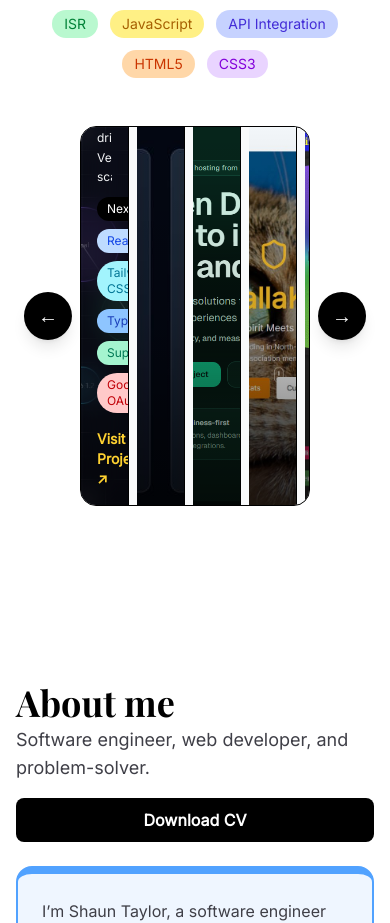
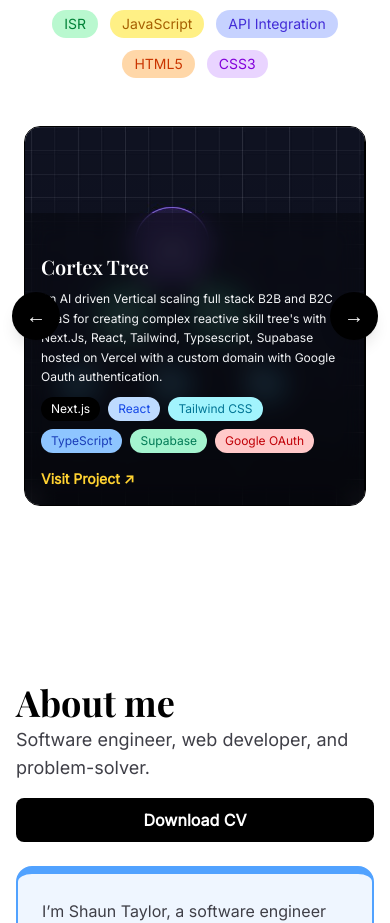
Before and after one commit to Shiro8223/Portfolio, a Next.js app: page / in a window 390 px wide. Shown: the part 1186-2109 px from the top of the page. Built offline with nearby package versions, Linux system fonts and the light colour scheme.

Commit message:
mobile projects

```diff
--- a/components/Projects.jsx
+++ b/components/Projects.jsx
@@ -184,7 +184,7 @@
         ))}
       </motion.div>
 
-      <div className="relative mx-auto max-w-6xl px-14 sm:px-16">
+      <div className="relative mx-auto max-w-6xl sm:px-16">
         <motion.button
           type="button"
           onClick={goPrev}
@@ -193,7 +193,7 @@
           transition={{ duration: 1.6, repeat: Infinity, repeatType: "mirror", ease: "easeInOut" }}
           whileHover={{ scale: 1.1 }}
           whileTap={{ scale: 0.9 }}
-          className="absolute left-0 top-1/2 z-10 -translate-y-1/2 rounded-full bg-black text-white w-12 h-12 sm:w-14 sm:h-14 flex items-center justify-center text-xl shadow-lg"
+          className="absolute -left-3 top-1/2 z-10 -translate-y-1/2 rounded-full bg-black text-white w-12 h-12 sm:left-0 sm:w-14 sm:h-14 flex items-center justify-center text-xl shadow-lg"
         >
           &#8592;
         </motion.button>
@@ -205,7 +205,7 @@
           transition={{ duration: 1.6, repeat: Infinity, repeatType: "mirror", ease: "easeInOut" }}
           whileHover={{ scale: 1.1 }}
           whileTap={{ scale: 0.9 }}
-          className="absolute right-0 top-1/2 z-10 -translate-y-1/2 rounded-full bg-black text-white w-12 h-12 sm:w-14 sm:h-14 flex items-center justify-center text-xl shadow-lg"
+          className="absolute -right-3 top-1/2 z-10 -translate-y-1/2 rounded-full bg-black text-white w-12 h-12 sm:right-0 sm:w-14 sm:h-14 flex items-center justify-center text-xl shadow-lg"
         >
           &#8594;
         </motion.button>
@@ -229,7 +229,11 @@
                 animate={{ flexGrow: isActive ? 8 : 1 }}
                 transition={{ type: "spring", stiffness: 200, damping: 28 }}
                 onClick={() => selectIndex(index)}
-                className="project-card relative flex-shrink min-w-[48px] h-full overflow-hidden cursor-pointer opacity-0 border-r border-black last:border-r-0"
+                className={`project-card relative h-full overflow-hidden cursor-pointer opacity-0 border-r border-black last:border-r-0 ${
+                  isActive
+                    ? "flex-1 min-w-0"
+                    : "hidden min-w-[48px] flex-shrink sm:block"
+                }`}
               >
                 <img
                   src={project.thumbnail}
```
